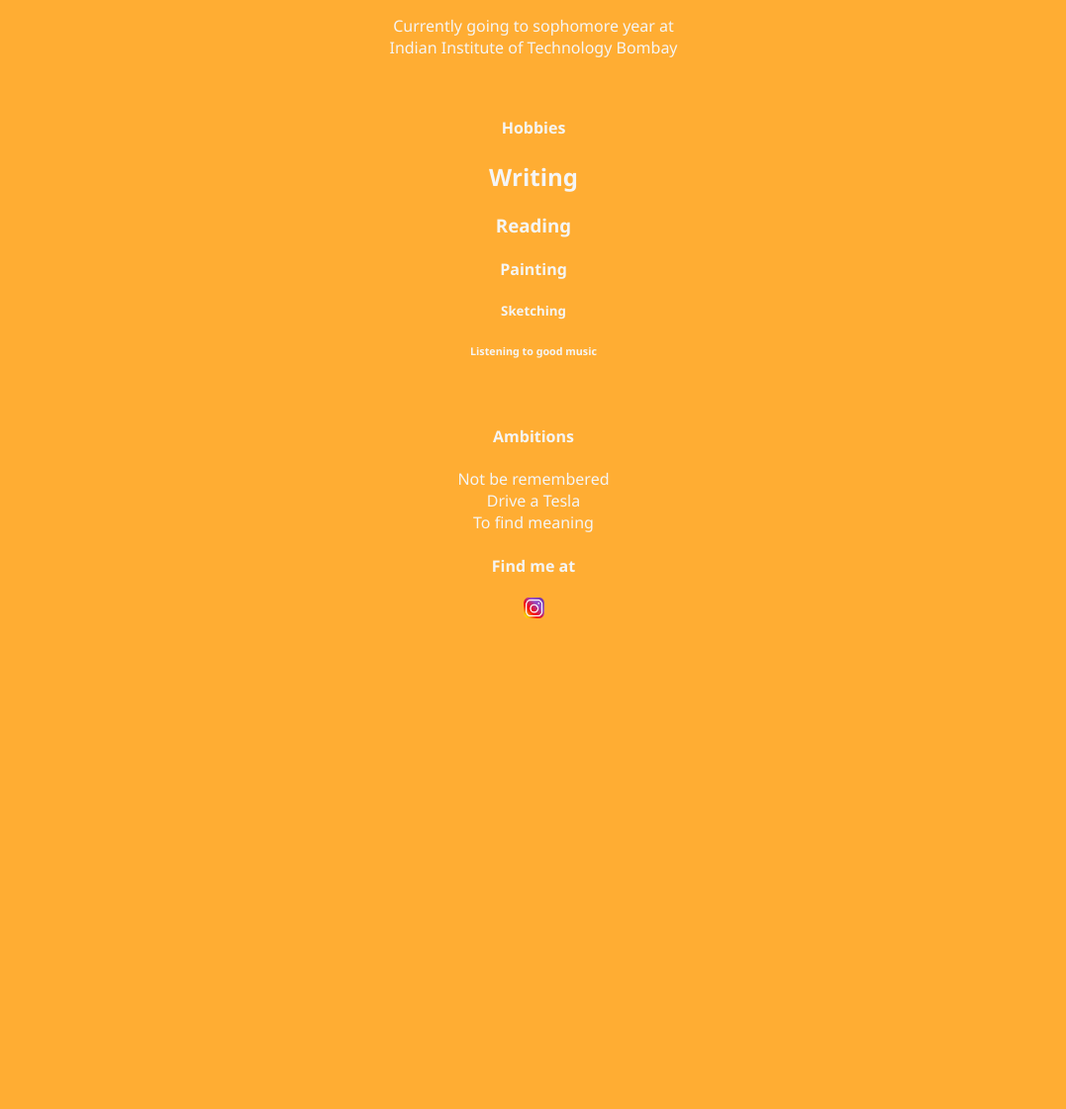
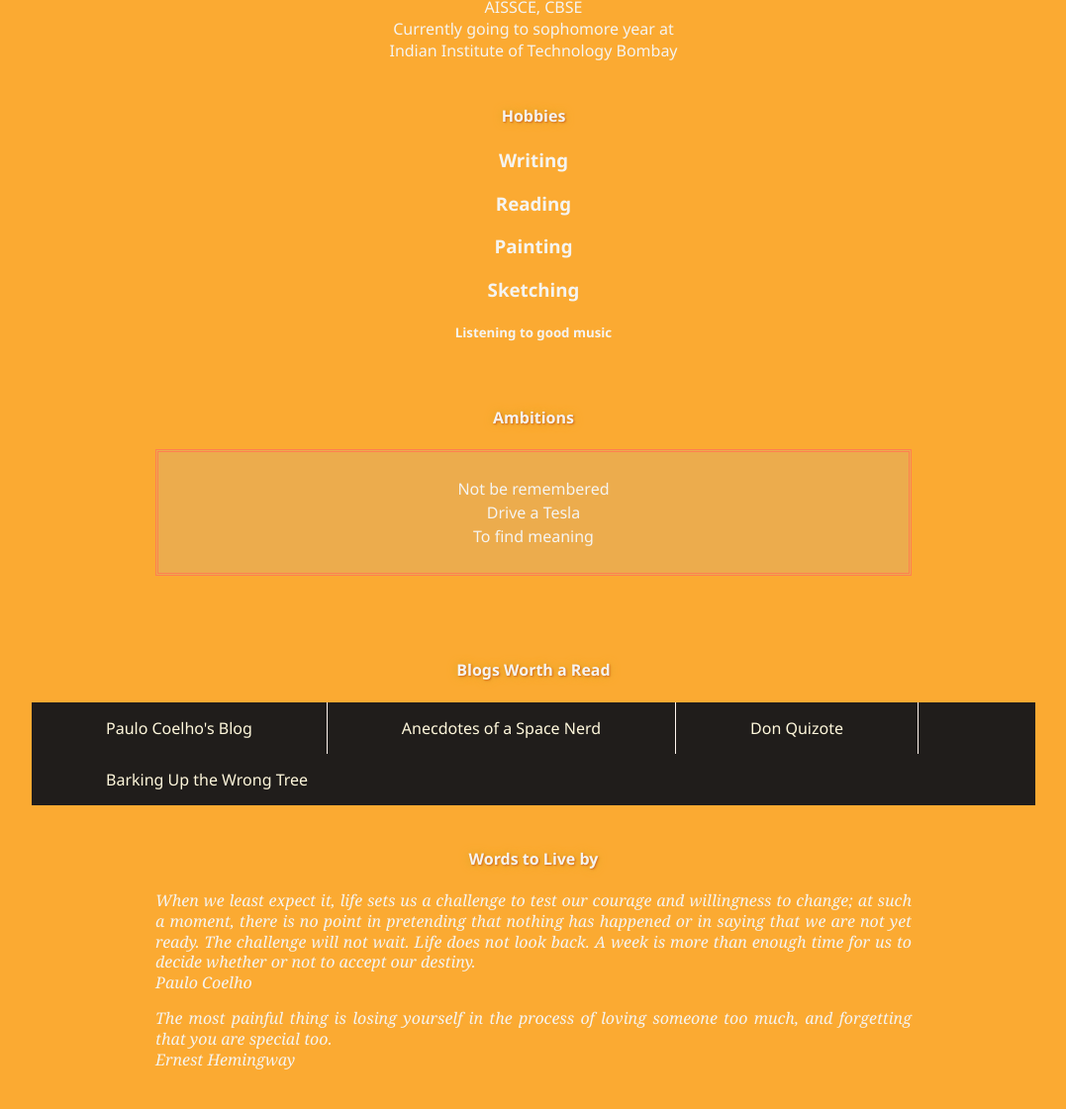
Before and after one commit to Navjit5/190010049_WEB_DEV, a plain HTML site: page index.htm in a window 1280 px wide. Shown: the part 854-1975 px from the top of the page at 99% size, without its empty margins (101-1178 px from the left). Before the commit the page ends 1492 px from the top, so only its background shows below. Drawn offline with Linux system fonts and the light colour scheme.

Commit message:
Add files via upload

```diff
--- a/index.htm
+++ b/index.htm
@@ -3,32 +3,63 @@
 
 <head>
     <title>About Me</title>
+    <link rel="stylesheet" href="style.css">
 </head>
 
-<body align='center' bgcolor="FFAD33" style="color: whitesmoke; font-family: 'Segoe UI', Tahoma, Geneva, Verdana, sans-serif;">
+<body align='center'>
 <br>
-<h1 id="name" class="header">Navjit Debnath</h1>                                                <!--My Name-->
+
+<h1 id="name" class="header">Navjit Debnath</h1>                                               <!--My Name-->
 <img src="me.png" alt="My Image" style="width:961px;height:640px;" id="mypic" class="pic">     <!--A photograph to go with it-->
+
+<div id="sec1" class="section">
 <h4 id="education" class="header">Education</h4>
-<h3 id="e1" class="element">AISSCE, CBSE</h3>
-<p id="p1" class="decription">                                                                  <!--Current educational endeavour-->
-    Currently going to sophomore year at
-    <br>
-    Indian Institute of Technology Bombay
-</p>
+AISSCE, CBSE
 <br>
+Currently going to sophomore year at
+<br>
+Indian Institute of Technology Bombay
+<br>
+<br>
+
 <h4 id="hobbies" class="header">Hobbies</h4>
-<h2 id="h1" class="element">Writing</h2>
+<h3 id="h1" class="element">Writing</h2>
 <h3 id="h2" class="element">Reading</h3>
-<h4 id="h3" class="element">Painting</h4>
-<h5 id="h4" class="element">Sketching</h5>
-<b><h6 id="h5" class="element">Listening to good music</h6></b>
+<h3 id="h3" class="element">Painting</h4>
+<h3 id="h4" class="element">Sketching</h5>
+<b><h5 id="h5" class="element">Listening to good music</h6></b>
 <br>
+
 <h4 id="ambitions" class="header">Ambitions</h4>
-<div id="a0" class="description">
+<p id="a0" class="description">
     Not be remembered<br>
     Drive a Tesla<br>
     To find meaning<br>
+</p>
+<br>
+</div>
+
+<div id="sec2" class="section">
+
+<h4 id="blogs" class="header">Blogs Worth a Read</h4>
+<ul>
+    <li><a href="https://paulocoelhoblog.com/category/stories/">Paulo Coelho's Blog</a></li>
+    <li><a href="https://aerospacenerd.com/">Anecdotes of a Space Nerd</a></li>
+    <li><a href="https://donquizote.wordpress.com/">Don Quizote</a></li>
+    <li><a href="bakadesuyo.com">Barking Up the Wrong Tree</a></li>
+</ul>
+<br>
+
+<h4 id="quotes" class="header">Words to Live by</h4>
+<p id="q1" class="quotes">
+    When we least expect it, life sets us a challenge to test our courage and willingness to change; at such a moment, there is no point in pretending that nothing has happened or in saying that we are not yet ready. The challenge will not wait. Life does not look back. A week is more than enough time for us to decide whether or not to accept our destiny.<br>
+    Paulo Coelho
+</p>
+<p id="q2" class="quotes">
+    The most painful thing is losing yourself in the process of loving someone too much, and forgetting that you are special too.<br>
+Ernest Hemingway
+</p>
+<br>
 </div>
 
 <h4 id="social" class="header">Find me at</h4>
@@ -36,6 +67,7 @@
     <img src="instagram.png" alt="IG" style="width:21px;height:21px;">
 </a>
 <br>
+<br>
 
 </body>
 </html>
--- /dev/null
+++ b/style.css
@@ -0,0 +1,78 @@
+@keyframes colorscheme {
+    from {background-color: #ffad33; color: whitesmoke;}
+    to {background-color: black; color: gold}
+  }
+
+body{
+    background-color: #ffad33;                                                  /* used Animations */
+    color: whitesmoke;
+    animation-name: colorscheme;
+    animation-duration: 20s;
+    animation-delay: 3s;
+    animation-timing-function: ease-in;
+    animation-iteration-count: infinite;
+    animation-direction: alternate;
+
+    font-family: 'Segoe UI', Tahoma, Geneva, Verdana, sans-serif;
+}
+
+h1{
+    text-shadow: -1px 0 black, 0 1px black, 1px 0 black, 0 -1px black;   /* used Shadows */
+}
+h4{
+    text-shadow: 1px 1px 2px chocolate, 0 0 10px goldenrod
+}
+
+#sec2{
+    margin: 15px 125px;                                                           /* used Margins */
+}
+.quotes{
+    margin: inherit;
+    font-style: italic;                                                           /* used Font-styling */
+    font-family: Georgia, 'Times New Roman', Times, serif ;
+    font-weight: 150;
+    text-align: justify;
+    line-height: 1.3em;
+}
+
+#sec1 {
+    padding: 25px 250px;                                                           /* used Padding */
+}
+#a0{
+    border-style: double;                                                          /* used Borders */
+    border-color: coral;
+    padding: inherit;
+    line-height: 1.5em;
+    background-color:rgb(236, 172, 77);
+    transition: background-color 3s ease-out 0.5s;                                 /* used Transition */
+}
+#a0:hover {
+    background-color: chocolate;
+}
+
+ul {                                                                               /* used Navigation bar */
+    list-style-type: none;
+    margin: 0;
+    padding: 0;
+    overflow: hidden;
+    background-color: rgb(32, 29, 27);
+}
+li {
+    float: left;
+}
+li a {
+    display: block;
+    color: cornsilk;
+    text-align: center;
+    padding: 15px 75px;
+    text-decoration: none;
+}
+li a:hover {
+    background-color: lightgray;                                      /* Change the link color on hover */
+}
+li {
+    border-right: 1px solid seashell;
+}
+li:last-child {
+    border-right: none;
+}
```
